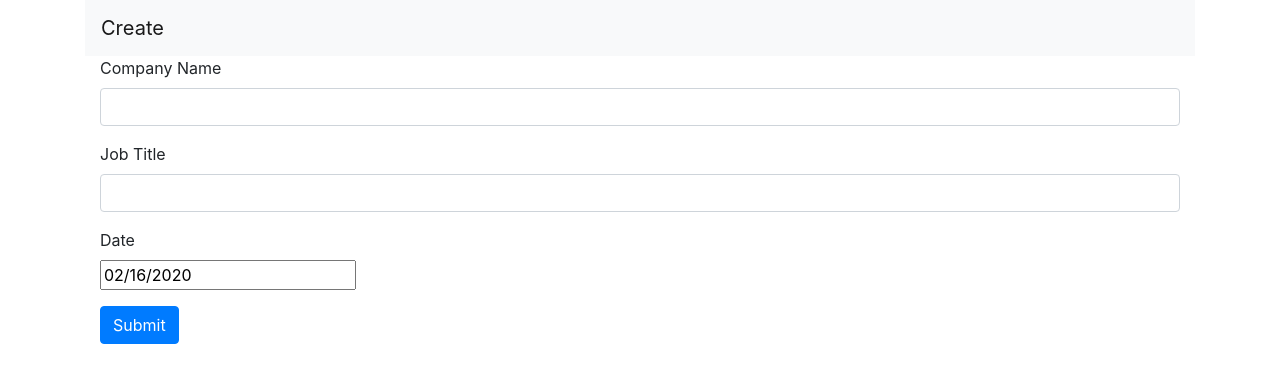
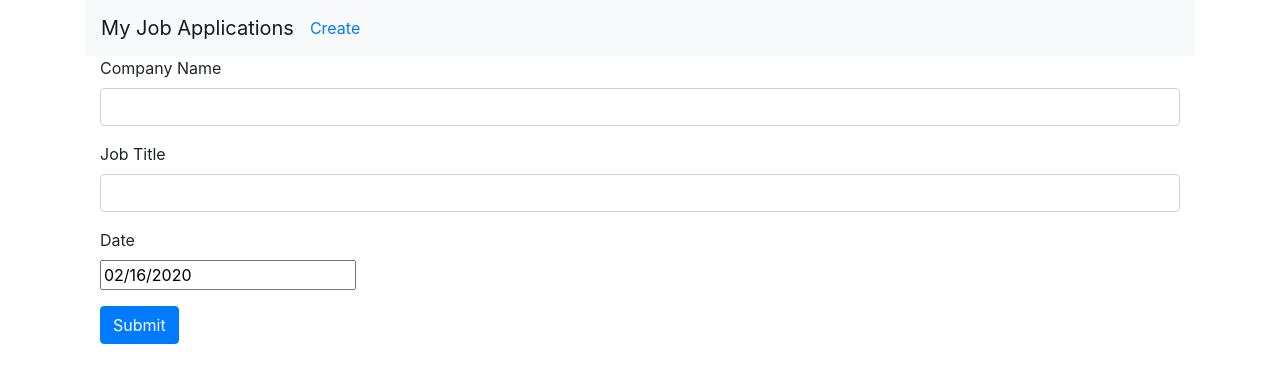
Before and after one commit to mavelyc/appapp, a React (Create React App) app in the folder client/: page /create in a window 1280 px wide. Shown: the top 382 px of the page. Built offline with nearby package versions, Linux system fonts and the light colour scheme; the HTML template or start-up script is replaced by a standard one.

Commit message:
add navbar link

```diff
--- a/client/src/components/Navbar.js
+++ b/client/src/components/Navbar.js
@@ -8,7 +8,8 @@ class Navbar extends Component {
     render() {
         return (
             <nav className="navbar navbar-expand-lg navbar-light bg-light">
-                <Link to="/create" className="navbar-brand">Create</Link>
+                <Link to="/" className="navbar-brand">My Job Applications</Link>
+                <Link to="/create" className="navbar-nav">Create</Link>
             </nav>
         )
     }
```
